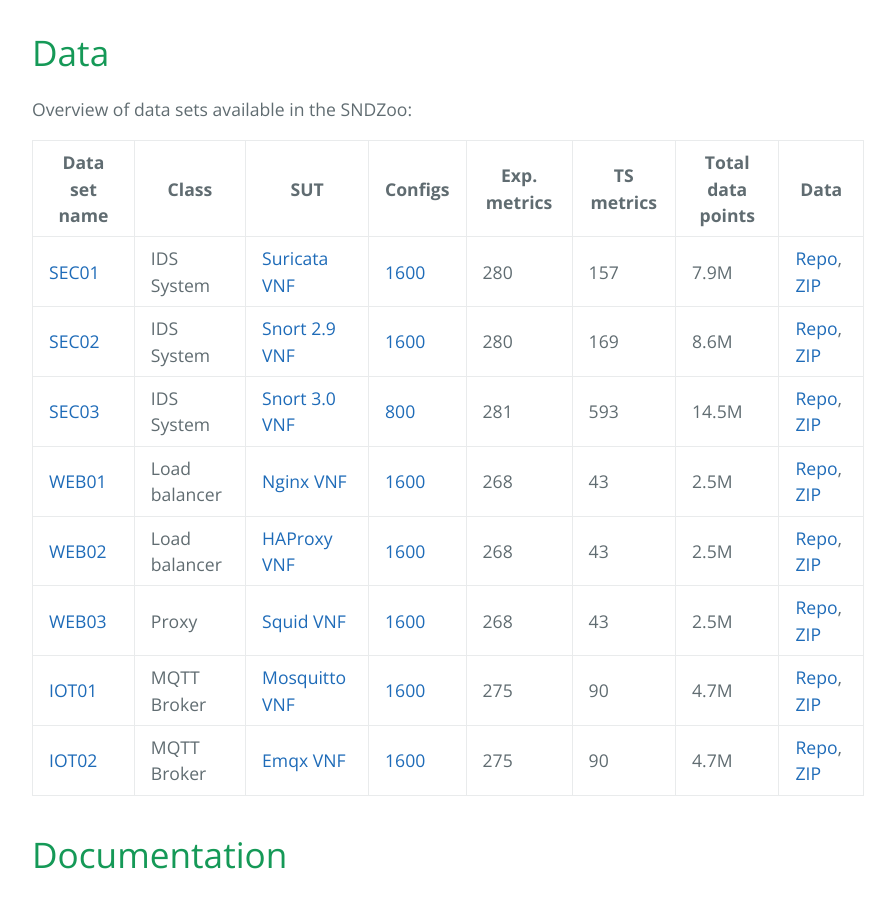
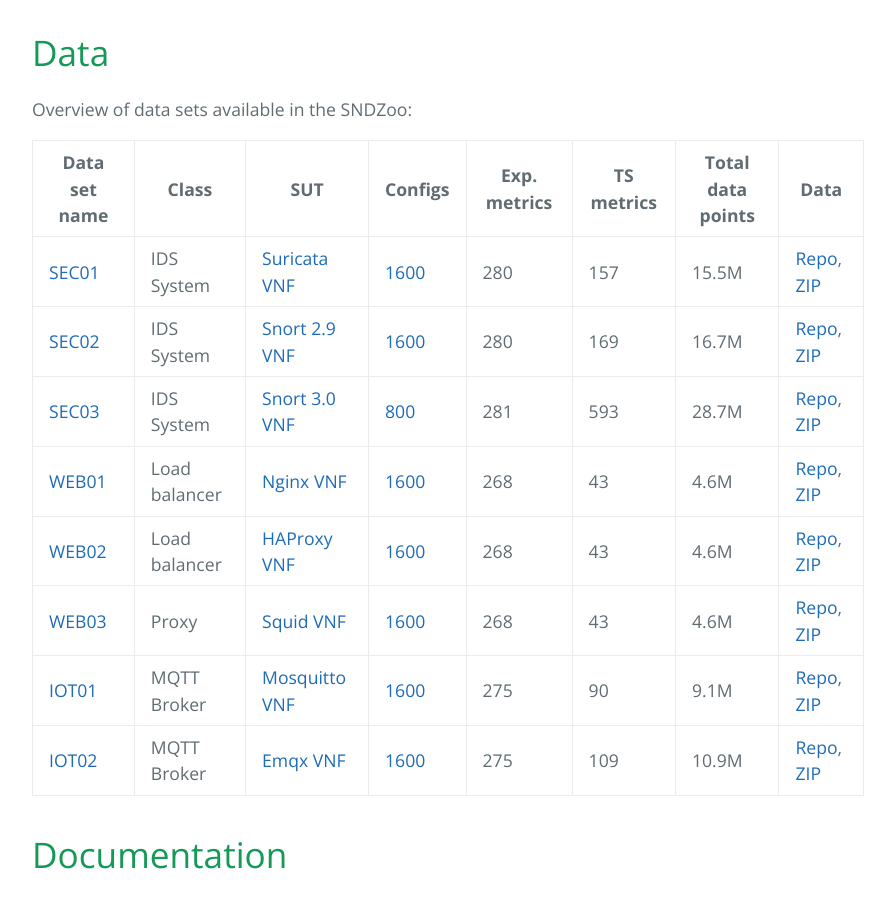
Before and after one commit to sndzoo/sndzoo.github.io, a Jekyll site: the page built from index.md, in a window 1280 px wide and 900 px high, scrolled down 1284 px. Shown: the whole window, without its empty margins (192-1087 px from the left). Built offline with Jekyll 4.4.1, drawn with Linux system fonts in a browser that asks for light colours; our own code applies the rules of GitHub Pages for plain Markdown files.

Commit message:
updated table
Signed-off-by: peusterm <manuel.peuster@uni-paderborn.de>

```diff
--- a/index.md
+++ b/index.md
@@ -35,14 +35,14 @@ Overview of data sets available in the SNDZoo:
 
 | Data set name | Class | SUT | Configs | Exp. metrics | TS metrics | Total data points | Data |
 |---------------|---------------|---------------|-----------------------|--------------------|---------------------|-------------------|-----------|
-| [SEC01](https://github.com/sndzoo/ds_nfv_sec01) | IDS System | [Suricata VNF](https://cloud.docker.com/repository/docker/mpeuster/vnf-ids-suricata) | [1600](https://github.com/sndzoo/ds_nfv_sec01/blob/master/meta/ped.yml) | 280 | 157 | 7.9M | [Repo](https://github.com/sndzoo/ds_nfv_sec01), [ZIP](https://www.amazon.de/clouddrive/share/uhWZecRzEhosckpO7ri4bQIW06rYykBBfsPugZbVICp) |
-| [SEC02](https://github.com/sndzoo/ds_nfv_sec02) | IDS System | [Snort 2.9 VNF](https://cloud.docker.com/repository/docker/mpeuster/vnf-ids-snort2) | [1600](https://github.com/sndzoo/ds_nfv_sec02/blob/master/meta/ped.yml) | 280 | 169 | 8.6M | [Repo](https://github.com/sndzoo/ds_nfv_sec02), [ZIP](https://www.amazon.de/clouddrive/share/uhWZecRzEhosckpO7ri4bQIW06rYykBBfsPugZbVICp) |
-| [SEC03](https://github.com/sndzoo/ds_nfv_sec03) | IDS System | [Snort 3.0 VNF](https://cloud.docker.com/repository/docker/mpeuster/vnf-ids-snort3) | [800](https://github.com/sndzoo/ds_nfv_sec03/blob/master/meta/ped.yml) | 281 | 593 | 14.5M | [Repo](https://github.com/sndzoo/ds_nfv_sec03), [ZIP](https://www.amazon.de/clouddrive/share/uhWZecRzEhosckpO7ri4bQIW06rYykBBfsPugZbVICp) |
-| [WEB01](https://github.com/sndzoo/ds_nfv_web01) | Load balancer | [Nginx VNF](https://cloud.docker.com/u/mpeuster/repository/docker/mpeuster/vnf-lb-nginx) | [1600](https://github.com/sndzoo/ds_nfv_web01/blob/master/meta/ped.yml) | 268 | 43 | 2.5M | [Repo](https://github.com/sndzoo/ds_nfv_web01), [ZIP](https://www.amazon.de/clouddrive/share/uhWZecRzEhosckpO7ri4bQIW06rYykBBfsPugZbVICp) |
-| [WEB02](https://github.com/sndzoo/ds_nfv_web02) | Load balancer | [HAProxy VNF](https://cloud.docker.com/u/mpeuster/repository/docker/mpeuster/vnf-lb-haproxy) | [1600](https://github.com/sndzoo/ds_nfv_web02/blob/master/meta/ped.yml) | 268 | 43 | 2.5M | [Repo](https://github.com/sndzoo/ds_nfv_web02), [ZIP](https://www.amazon.de/clouddrive/share/uhWZecRzEhosckpO7ri4bQIW06rYykBBfsPugZbVICp) |
-| [WEB03](https://github.com/sndzoo/ds_nfv_web03) | Proxy | [Squid VNF](https://cloud.docker.com/u/mpeuster/repository/docker/mpeuster/vnf-px-squid) | [1600](https://github.com/sndzoo/ds_nfv_web03/blob/master/meta/ped.yml) | 268 | 43 | 2.5M | [Repo](https://github.com/sndzoo/ds_nfv_web03), [ZIP](https://www.amazon.de/clouddrive/share/uhWZecRzEhosckpO7ri4bQIW06rYykBBfsPugZbVICp) |
-| [IOT01](https://github.com/sndzoo/ds_nfv_iot01) | MQTT Broker | [Mosquitto VNF](https://cloud.docker.com/u/mpeuster/repository/docker/mpeuster/vnf-broker-mosquitto) | [1600](https://github.com/sndzoo/ds_nfv_iot01/blob/master/meta/ped.yml) | 275 | 90 | 4.7M | [Repo](https://github.com/sndzoo/ds_nfv_iot01), [ZIP](https://www.amazon.de/clouddrive/share/uhWZecRzEhosckpO7ri4bQIW06rYykBBfsPugZbVICp) |
-| [IOT02](https://github.com/sndzoo/ds_nfv_iot02) | MQTT Broker | [Emqx VNF](https://cloud.docker.com/u/mpeuster/repository/docker/mpeuster/vnf-broker-emqx) | [1600](https://github.com/sndzoo/ds_nfv_iot02/blob/master/meta/ped.yml) | 275 | 90 | 4.7M | [Repo](https://github.com/sndzoo/ds_nfv_iot02), [ZIP](https://www.amazon.de/clouddrive/share/uhWZecRzEhosckpO7ri4bQIW06rYykBBfsPugZbVICp) |
+| [SEC01](https://github.com/sndzoo/ds_nfv_sec01) | IDS System | [Suricata VNF](https://cloud.docker.com/repository/docker/mpeuster/vnf-ids-suricata) | [1600](https://github.com/sndzoo/ds_nfv_sec01/blob/master/meta/ped.yml) | 280 | 157 | 15.5M | [Repo](https://github.com/sndzoo/ds_nfv_sec01), [ZIP](https://www.amazon.de/clouddrive/share/uhWZecRzEhosckpO7ri4bQIW06rYykBBfsPugZbVICp) |
+| [SEC02](https://github.com/sndzoo/ds_nfv_sec02) | IDS System | [Snort 2.9 VNF](https://cloud.docker.com/repository/docker/mpeuster/vnf-ids-snort2) | [1600](https://github.com/sndzoo/ds_nfv_sec02/blob/master/meta/ped.yml) | 280 | 169 | 16.7M | [Repo](https://github.com/sndzoo/ds_nfv_sec02), [ZIP](https://www.amazon.de/clouddrive/share/uhWZecRzEhosckpO7ri4bQIW06rYykBBfsPugZbVICp) |
+| [SEC03](https://github.com/sndzoo/ds_nfv_sec03) | IDS System | [Snort 3.0 VNF](https://cloud.docker.com/repository/docker/mpeuster/vnf-ids-snort3) | [800](https://github.com/sndzoo/ds_nfv_sec03/blob/master/meta/ped.yml) | 281 | 593 | 28.7M | [Repo](https://github.com/sndzoo/ds_nfv_sec03), [ZIP](https://www.amazon.de/clouddrive/share/uhWZecRzEhosckpO7ri4bQIW06rYykBBfsPugZbVICp) |
+| [WEB01](https://github.com/sndzoo/ds_nfv_web01) | Load balancer | [Nginx VNF](https://cloud.docker.com/u/mpeuster/repository/docker/mpeuster/vnf-lb-nginx) | [1600](https://github.com/sndzoo/ds_nfv_web01/blob/master/meta/ped.yml) | 268 | 43 | 4.6M | [Repo](https://github.com/sndzoo/ds_nfv_web01), [ZIP](https://www.amazon.de/clouddrive/share/uhWZecRzEhosckpO7ri4bQIW06rYykBBfsPugZbVICp) |
+| [WEB02](https://github.com/sndzoo/ds_nfv_web02) | Load balancer | [HAProxy VNF](https://cloud.docker.com/u/mpeuster/repository/docker/mpeuster/vnf-lb-haproxy) | [1600](https://github.com/sndzoo/ds_nfv_web02/blob/master/meta/ped.yml) | 268 | 43 | 4.6M | [Repo](https://github.com/sndzoo/ds_nfv_web02), [ZIP](https://www.amazon.de/clouddrive/share/uhWZecRzEhosckpO7ri4bQIW06rYykBBfsPugZbVICp) |
+| [WEB03](https://github.com/sndzoo/ds_nfv_web03) | Proxy | [Squid VNF](https://cloud.docker.com/u/mpeuster/repository/docker/mpeuster/vnf-px-squid) | [1600](https://github.com/sndzoo/ds_nfv_web03/blob/master/meta/ped.yml) | 268 | 43 | 4.6M | [Repo](https://github.com/sndzoo/ds_nfv_web03), [ZIP](https://www.amazon.de/clouddrive/share/uhWZecRzEhosckpO7ri4bQIW06rYykBBfsPugZbVICp) |
+| [IOT01](https://github.com/sndzoo/ds_nfv_iot01) | MQTT Broker | [Mosquitto VNF](https://cloud.docker.com/u/mpeuster/repository/docker/mpeuster/vnf-broker-mosquitto) | [1600](https://github.com/sndzoo/ds_nfv_iot01/blob/master/meta/ped.yml) | 275 | 90 | 9.1M | [Repo](https://github.com/sndzoo/ds_nfv_iot01), [ZIP](https://www.amazon.de/clouddrive/share/uhWZecRzEhosckpO7ri4bQIW06rYykBBfsPugZbVICp) |
+| [IOT02](https://github.com/sndzoo/ds_nfv_iot02) | MQTT Broker | [Emqx VNF](https://cloud.docker.com/u/mpeuster/repository/docker/mpeuster/vnf-broker-emqx) | [1600](https://github.com/sndzoo/ds_nfv_iot02/blob/master/meta/ped.yml) | 275 | 109 | 10.9M | [Repo](https://github.com/sndzoo/ds_nfv_iot02), [ZIP](https://www.amazon.de/clouddrive/share/uhWZecRzEhosckpO7ri4bQIW06rYykBBfsPugZbVICp) |
 
 # [](#documentation)Documentation
 
```
